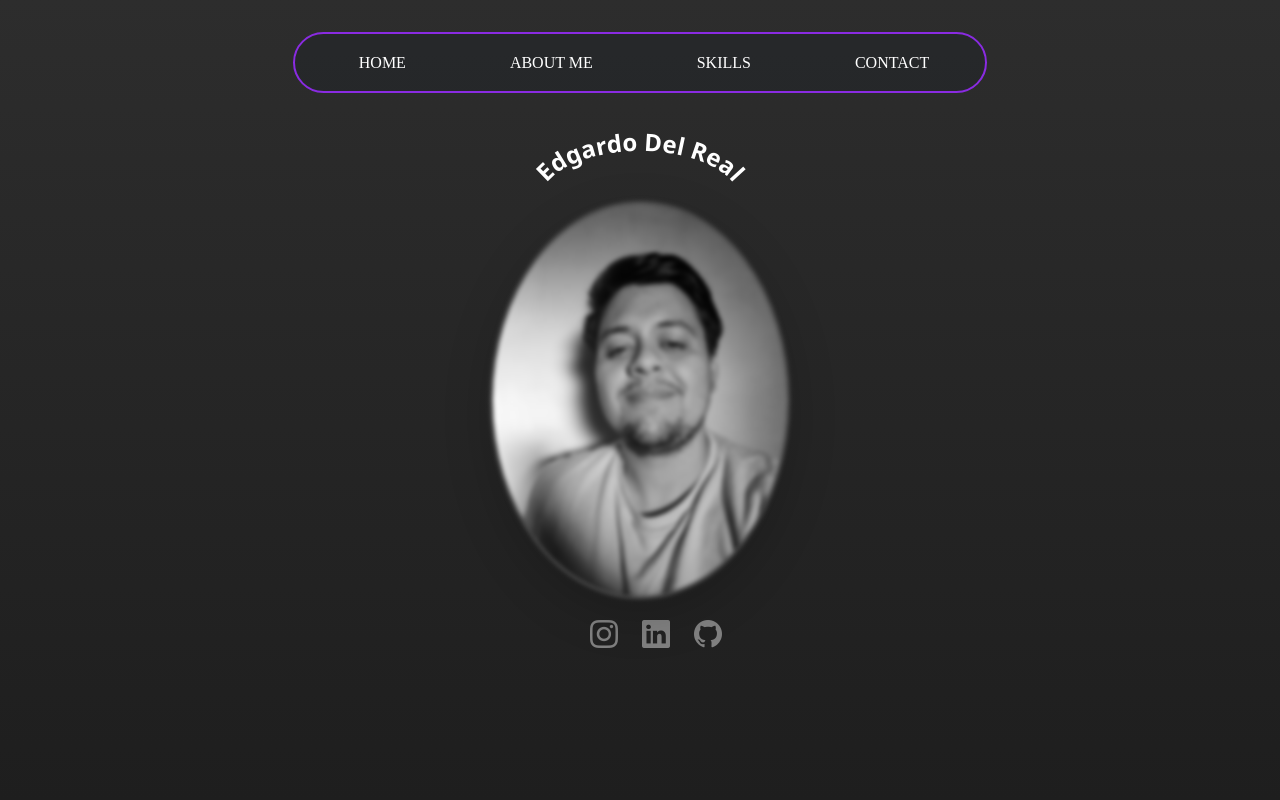
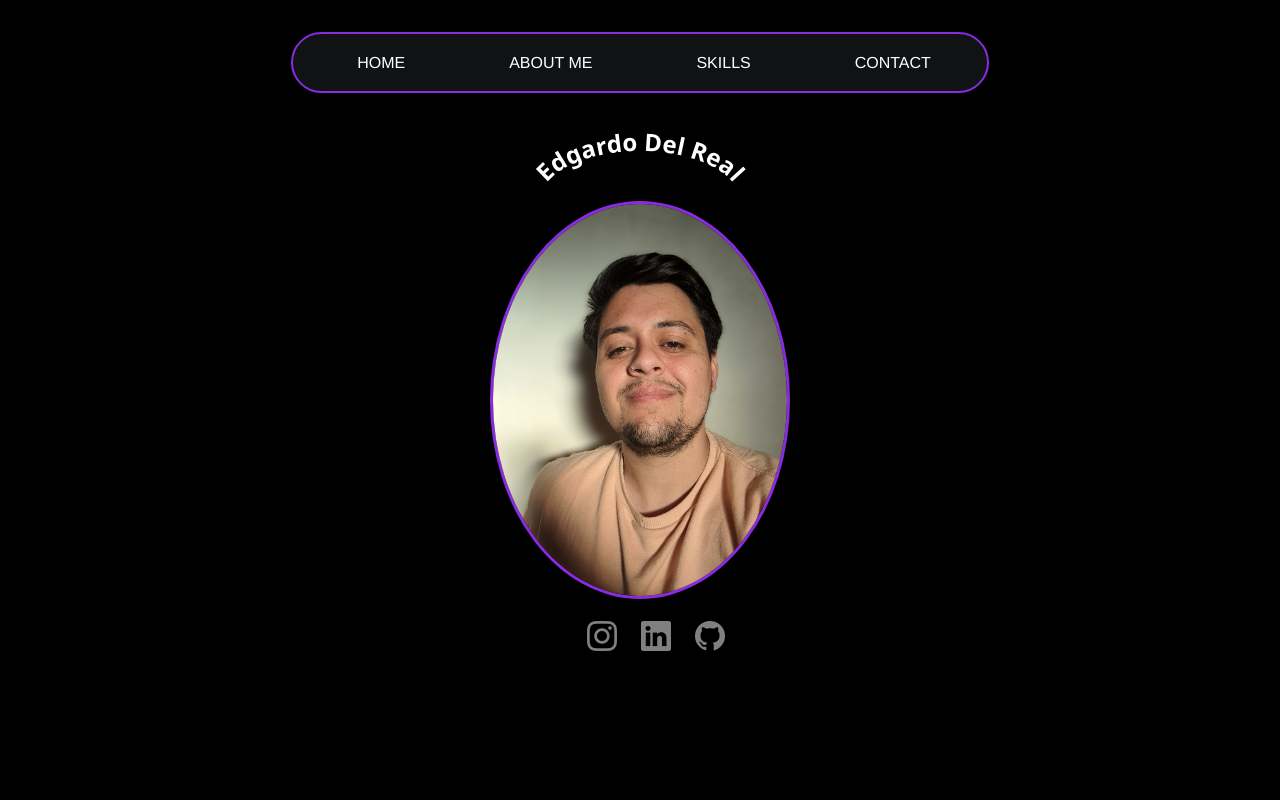
Before and after one commit to Edgardo-Del-Real/PortfolioEdgardoDelReal, a React (Vite) app: page / in a window 1280 px wide. Shown: the top 800 px of the page. Built offline with nearby package versions, Linux system fonts and the light colour scheme.

Commit message:
mejore el nav y el hero. Diseño preliminar del aboutme

```diff
--- a/src/Components/NavBar/NavBar.css
+++ b/src/Components/NavBar/NavBar.css
@@ -2,7 +2,7 @@ a{
    text-decoration: none;
    color: white;
    transition: .5s;
-   font-family:serif;
+   font-family:'Franklin Gothic Medium', 'Arial Narrow', Arial, sans-serif
 }
 a:hover{
    font-size:large;
--- a/src/Components/NavBar/NavBar.jsx
+++ b/src/Components/NavBar/NavBar.jsx
@@ -4,7 +4,7 @@ import './NavBar.css'
 const navBar = () =>{
     return(
       <>
-        <nav className=" container navbar p-2 mt-4 ">
+        <nav className=" container navbar p-2 mt-4 " >
             <section className="d-flex flex-grow-1 justify-content-center ">
                 <ul className="d-flex list-unstyled m-0 borde rounded-5 p-2 bg-dark bg-opacity-50">
                   <li className="pt-2 px-5 ms-2"><a href="#">HOME</a></li>
--- a/src/Components/aboutMe/aboutMe.css
+++ b/src/Components/aboutMe/aboutMe.css
@@ -1,7 +1,10 @@
+
+
 .aboutme{
     margin-top: 200px;
     height: 100vh;
     gap: 60px;
+    background-color:#111315;
 }
 .titulo{
     color:blueviolet;
@@ -11,6 +14,7 @@
     width: 40%;
     height: 100%;
     padding: 60px;
+        box-shadow: 10px 10px 5px rgba(135, 110, 225, 0.146);
 }
 .parrafo{
     text-align: center;
--- a/src/Components/aboutMe/aboutMe.jsx
+++ b/src/Components/aboutMe/aboutMe.jsx
@@ -6,6 +6,7 @@ const aboutMe = () => {
     return (
 
         <>
+
         <section className='aboutme  d-flex align-items-center justify-content-center p-5'>
             <section className=' borde-card card1  d-flex flex-column align-items-center justify-content-center'>
                 <h2 className='titulo'>About Me</h2>
--- a/src/Components/hero/Hero.css
+++ b/src/Components/hero/Hero.css
@@ -7,12 +7,21 @@ i{
 i:hover{
     color:lightgoldenrodyellow
 }
+
+.linkedin, .ins, .git{
+    font-size: 30px;
+}
+
 .linkedin:hover{
     color:#0A66C2;
+    text-shadow: 0px 0px 30px #0A66C2;
+    font-size: 35px ;
 }
 
 .git:hover{
     color: #F0F6FC;
+    text-shadow: 0px 0px 30px #fbfbfb;
+    font-size: 35px ;
 }
 .ins,.linkedin,.git{
     color: grey;
@@ -20,15 +29,12 @@ i:hover{
 }
 .ins:hover{
     color: red;
+    text-shadow: 0px 0px 30px red;
+    font-size: 35px ;
 }
 .imagen{
     width: 300px;
     border-radius: 50%;
-    filter: grayscale(100%) blur(2px);
-    transition: 0.5s;
-}
-.imagen:hover{
-    filter: grayscale(0%) blur(0px)
 }
 .hero{
     padding-top: 100px;
--- a/src/Components/hero/Hero.jsx
+++ b/src/Components/hero/Hero.jsx
@@ -21,9 +21,9 @@ const Hero = () => {
             {/* Imagen */}
             <img src={fotoMia} alt="Edgardo Del Real" className="img-fluid imagen rounded-circle borde  border-3 shadow-lg" />
             <section className='d-flex ps-2 mt-3'>
-                <a href="https://www.instagram.com/edgardelreal1/" target='_blanc'><i className='bi bi-instagram ins fs-3 ps-4'></i></a>
-                <a href="https://www.linkedin.com/in/edgardo-del-real/" target='_blanc'><i className='bi bi-linkedin linkedin fs-3 ps-4'></i></a>
-                <a href="https://github.com/Edgardo-Del-Real" target='_blanc' ><i className='bi bi-github git fs-3 ps-4'></i></a>
+                <a href="https://www.instagram.com/edgardelreal1/" target='_blanc'><i className='bi bi-instagram ins ps-4'></i></a>
+                <a href="https://www.linkedin.com/in/edgardo-del-real/" target='_blanc'><i className='bi bi-linkedin linkedin ps-4'></i></a>
+                <a href="https://github.com/Edgardo-Del-Real" target='_blanc' ><i className='bi bi-github git ps-4'></i></a>
             </section>
         </section>
     );
--- a/src/index.css
+++ b/src/index.css
@@ -1,4 +1,5 @@
 body{
-    background: linear-gradient(to bottom, rgb(45, 45, 45), rgb(30, 30, 30));
-    background-attachment: fixed;
+    /* background: linear-gradient(to bottom, rgb(45, 45, 45), rgb(30, 30, 30)); */
+    /* background-attachment: fixed; */
+    background-color: black;
 }
```
